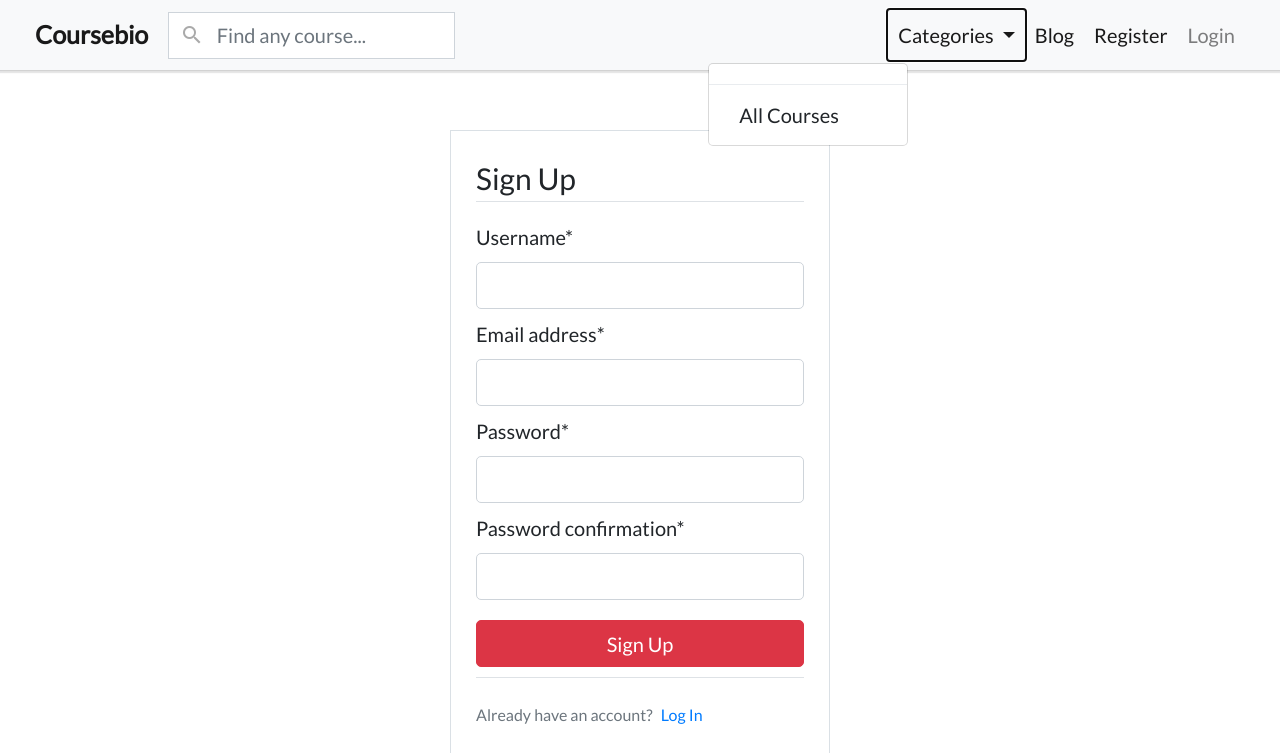
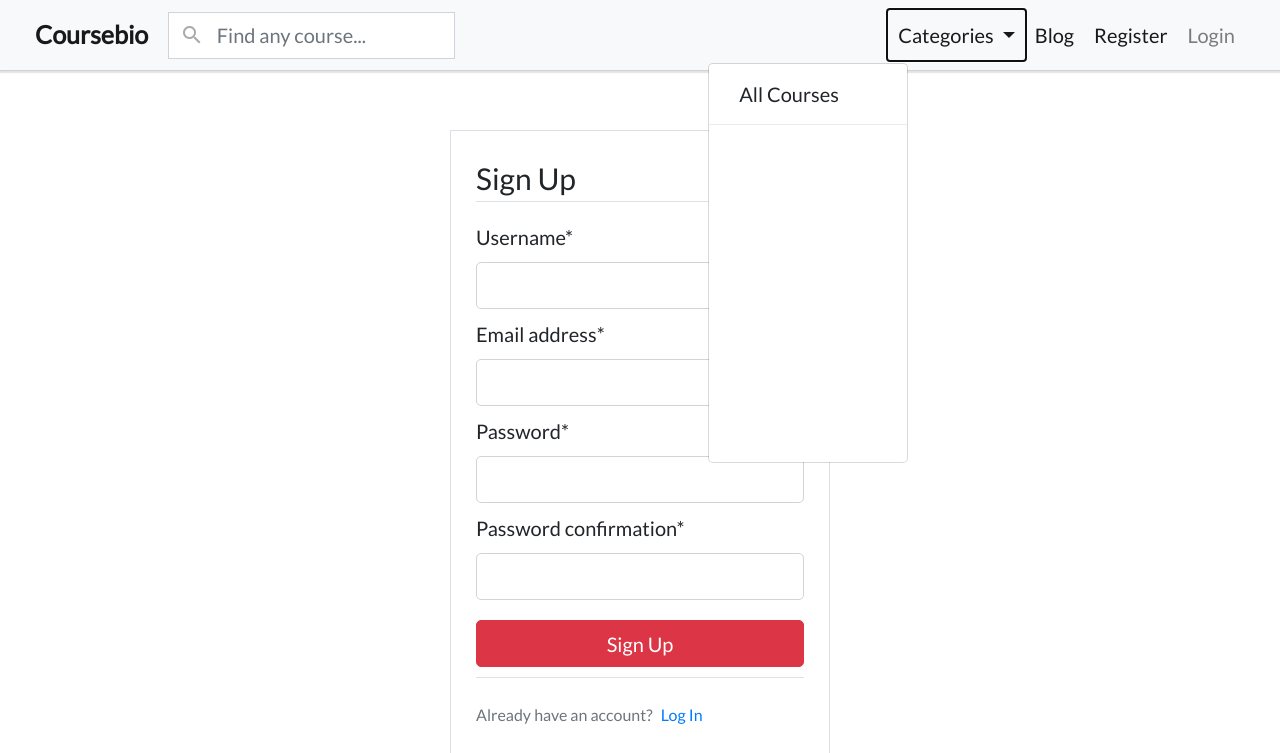
Before and after one commit to priyesh-04/coursebio, a Django app: page /accounts/register/ in a window 1280 px wide, after a click on "Categories". Shown: the top 753 px of the page. Run offline with Django 3.2, Linux system fonts and the light colour scheme; data that the repository does not hold is empty; some libraries are stand-ins or nearby versions.

Commit message:
navbar category dropdown made scrollable with fixed height

```diff
--- a/templates/base/navbar/nav-css.html
+++ b/templates/base/navbar/nav-css.html
@@ -103,6 +103,11 @@ body {
   left: -180px;
 }
 
+.category-dropdown {
+  height: 400px;
+  overflow-y: scroll;
+}
+
 @media only screen and (max-width: 767px) {
   .nav-search-form-div-mobile {
     display: block;
--- a/templates/base/navbar/navbar.html
+++ b/templates/base/navbar/navbar.html
@@ -45,12 +45,12 @@
           <a class="nav-link dropdown-toggle" href="#" id="navbarDropdown" role="button" data-toggle="dropdown" aria-haspopup="true" aria-expanded="false">
             Categories
           </a>
-          <div class="dropdown-menu" aria-labelledby="navbarDropdown">
+          <div class="dropdown-menu category-dropdown" aria-labelledby="navbarDropdown">
+            <a class="dropdown-item" href="{{ allcourse_url }}">All Courses</a>
+            <div class="dropdown-divider"></div>
             {% for category in course_category_list %}
               <a class="dropdown-item" href="{{category.get_absolute_url}}">{{category}}</a>
             {% endfor %}
-            <div class="dropdown-divider"></div>
-            <a class="dropdown-item" href="{{ allcourse_url }}">All Courses</a>
           </div>
         </li>
         <li class="nav-item active">
```
